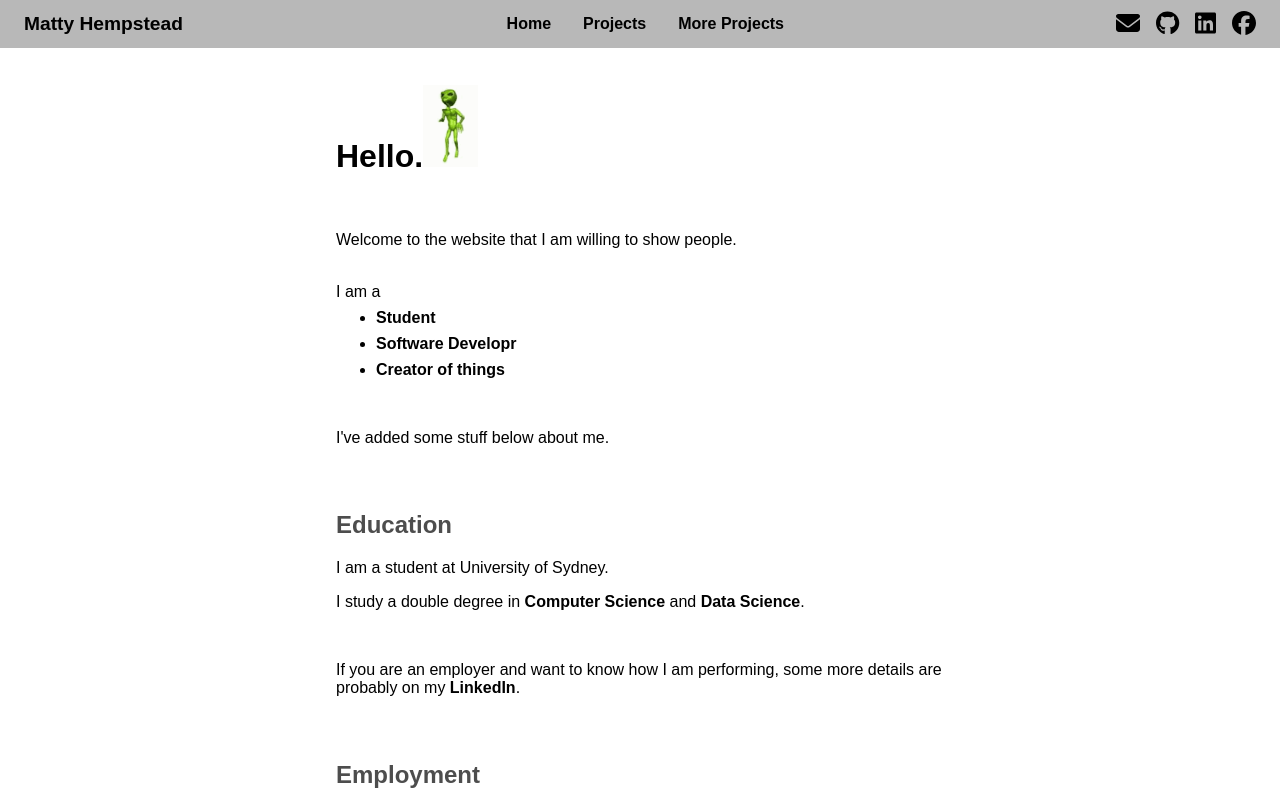
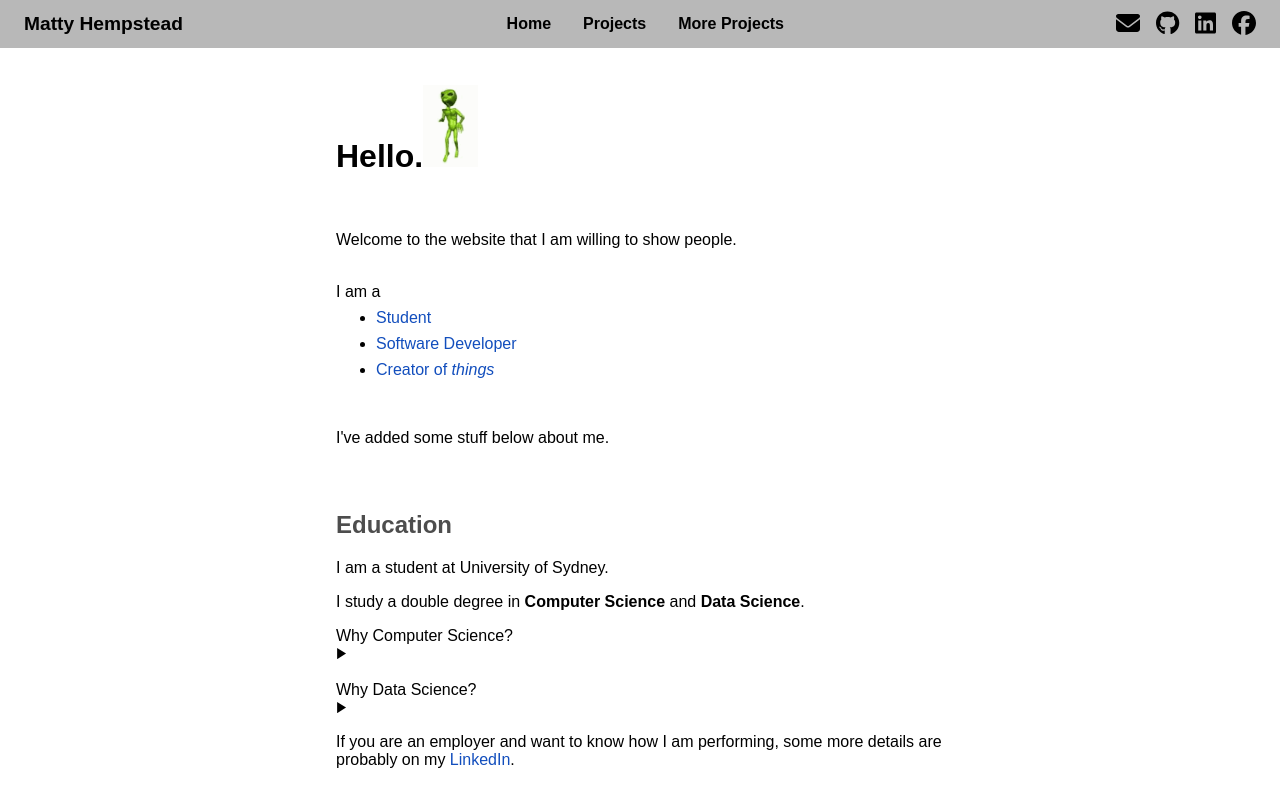
Before and after one commit to mattyhempstead/website, a Next.js app: page / in a window 1280 px wide. Shown: the top 800 px of the page. Built offline with nearby package versions, Linux system fonts and the light colour scheme.

Commit message:
Add more text content to home

```diff
--- a/components/layout.module.css
+++ b/components/layout.module.css
@@ -17,3 +17,8 @@
        by header. */
     scroll-margin-top: 4rem;
 }
+
+.container a {
+    color: rgb(18, 78, 189);
+    font-weight: inherit;
+}
--- a/pages/index.jsx
+++ b/pages/index.jsx
@@ -47,8 +47,8 @@ export default function HomePage() {
                     I am a
                     <ul style={{'margin-top': '0.5rem'}}>
                         <li><Link href="#education">Student</Link></li>
-                        <li><Link href="#employment">Software Developr</Link></li>
-                        <li><Link href="#hobbies">Creator of things</Link></li>
+                        <li><Link href="#employment">Software Developer</Link></li>
+                        <li><Link href="#hobbies">Creator of <i>things</i></Link></li>
                     </ul>
 
                     <br/>
@@ -71,7 +71,47 @@ export default function HomePage() {
                         I study a double degree in <b>Computer Science </b>
                         and <b>Data Science</b>.
                     </p>
+
+                    <div>
+                        {/* Dropdown */}
+                        Why Computer Science?
+
+                        <Dropdown>
+                            I learned to code in my free time during high school and realised pretty quickly
+                            that I wanted to do this in University if given the chance.
+
+                            <br/><br/>
+
+                            Over the years I've learned some more practical reasons regarding the utility
+                            that a career in CS can supply for myself and society.
+
+                            {/* Stuff about it being the most powerful tool available to humanity, about it giving you an
+                            understanding of how the world works at lower levels of abstration (this also applies to physics!). */}
+                        </Dropdown>
+                    </div>
+
                     <br/>
+
+                    <div>
+                        Why Data Science?
+
+                        <Dropdown>
+                            I enjoyed physics enough in high school that I was tempted to pick it.
+
+                            However, by that time I had spent a couple years playing with (ML-based)
+                            AI which I could see as a rapidly improving extension
+                            to <a href="https://karpathy.medium.com/software-2-0-a64152b37c35">software</a>.
+                            I decided to go all in on software rather than split my degree in two.
+
+                            <br/><br/>
+
+                            Similar to CS, during my degree I have learned the value of data science
+                            outside of what I originally knew.
+                            For DS, this means the ability to extract knowledge from observation
+                            and reason about its uncertainty (i.e. science).
+                        </Dropdown>
+                    </div>
+
                     <p>
                         If you are an employer and want to know how I am performing, some more details
                         are probably on my <a href="https://www.linkedin.com/in/matty-hempstead-89a980191/">LinkedIn</a>.
--- a/styles/index.module.css
+++ b/styles/index.module.css
@@ -2,5 +2,5 @@
 
 .page a {
     /* font-weight: inherit; */
-    color: inherit;
+    /* color: inherit; */
 }
```
